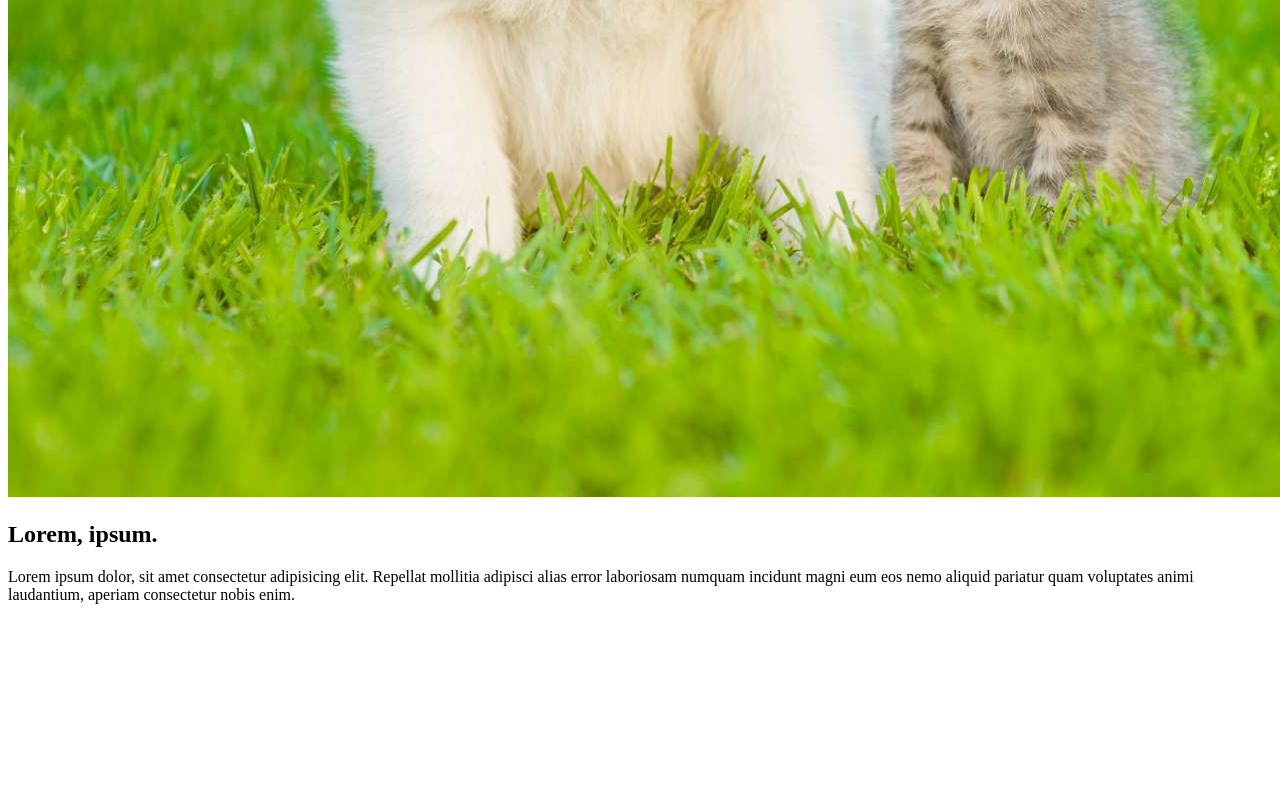
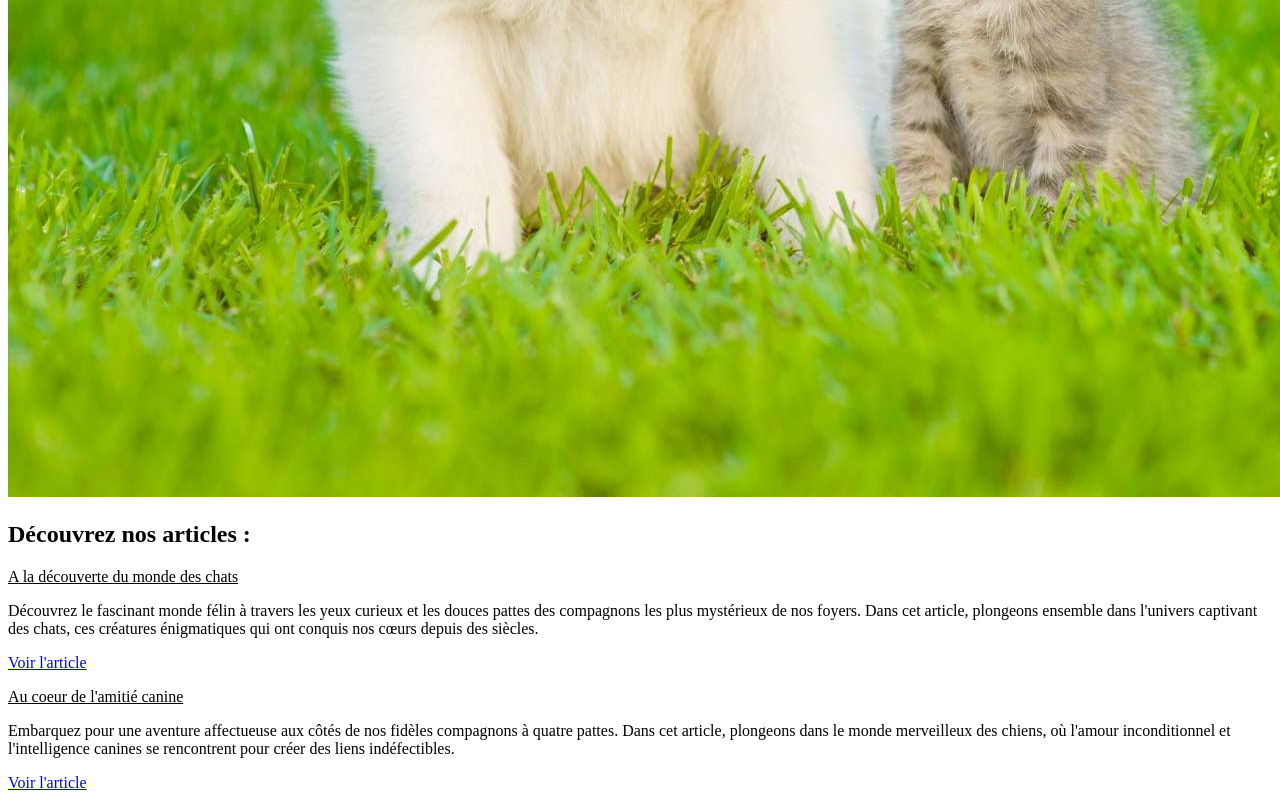
Before and after one commit to MMI-SAE-105/2023-r113-tp2-menu-alpinejs-ethangruet, a plain HTML site: page index.html in a window 1280 px wide. Shown: the part 912-1712 px from the top of the page. Before the commit the page ends 1532 px from the top, so only its background shows below. Drawn offline with nearby package versions, Linux system fonts and the light colour scheme.

Commit message:
ajout des titres et des introductions aux articles

```diff
--- a/index.html
+++ b/index.html
@@ -45,12 +45,22 @@
     </header>
     <!-- h2>lorem2^p>lorem -->
     <img src="public/img/chienetchat/chats-chiens-amis-ou-ennemis-sont-ils-faits-pour-entendre.jpg" class="animaux">
-    <h2>Lorem, ipsum.</h2>
+    <h2>Découvrez nos articles :</h2>
     <p>
-      Lorem ipsum dolor, sit amet consectetur adipisicing elit. Repellat
-      mollitia adipisci alias error laboriosam numquam incidunt magni eum eos
-      nemo aliquid pariatur quam voluptates animi laudantium, aperiam
-      consectetur nobis enim.
+      <u>A la découverte du monde des chats</u>
     </p>
+    <p>Découvrez le fascinant monde félin à travers les yeux curieux et les douces pattes des compagnons
+      les plus mystérieux de nos foyers. Dans cet article, plongeons ensemble dans l'univers captivant des chats,
+      ces créatures énigmatiques qui ont conquis nos cœurs depuis des siècles.
+    </p>
+    <a href="/cats/">Voir l'article</a>
+    <p>
+      <u>Au coeur de l'amitié canine</u>
+    </p>
+    <p>Embarquez pour une aventure affectueuse aux côtés de nos fidèles compagnons à quatre pattes.
+      Dans cet article, plongeons dans le monde merveilleux des chiens, où l'amour inconditionnel
+      et l'intelligence canines se rencontrent pour créer des liens indéfectibles.
+    </p>
+    <a href="/dogs/">Voir l'article</a>
   </body>
 </html>
```
